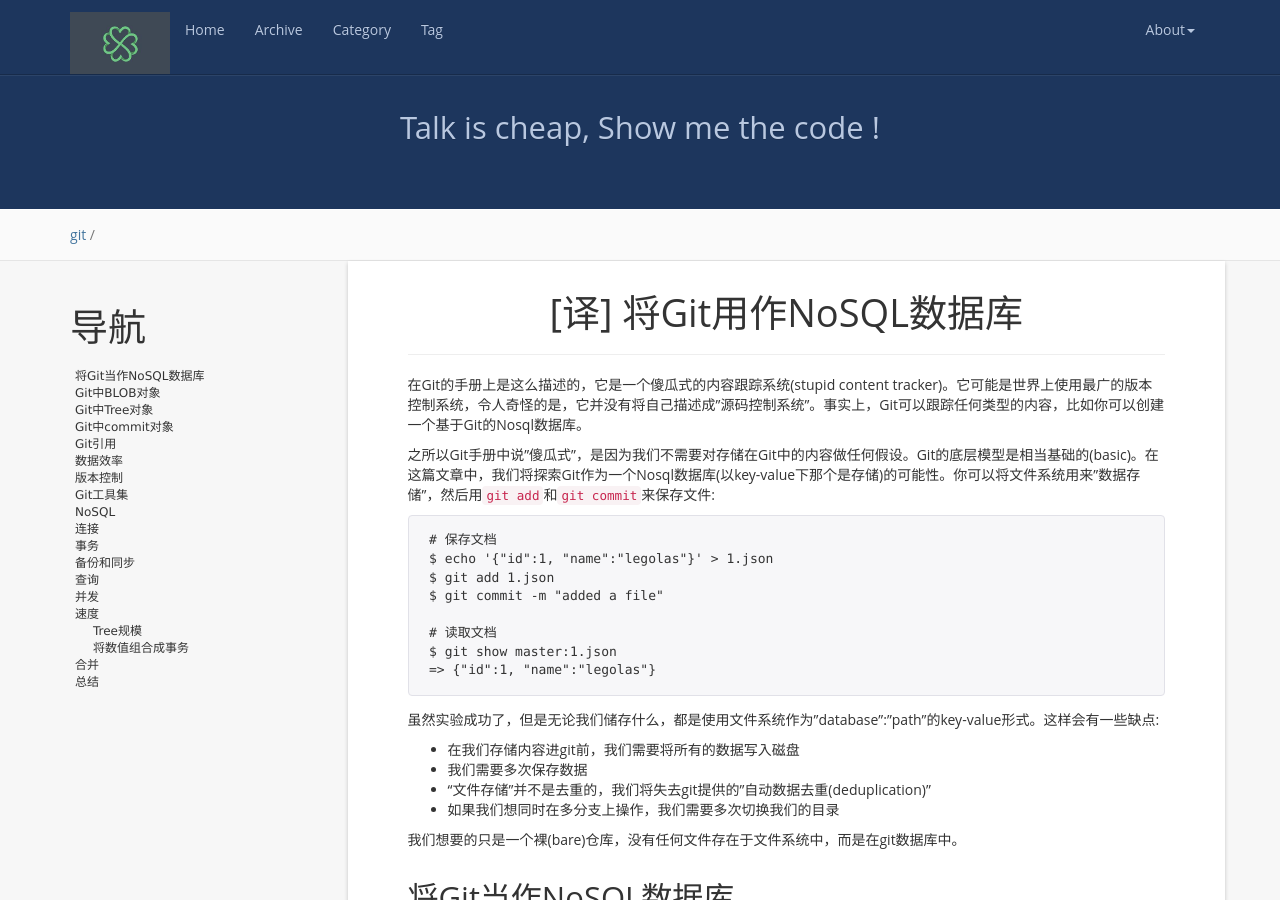
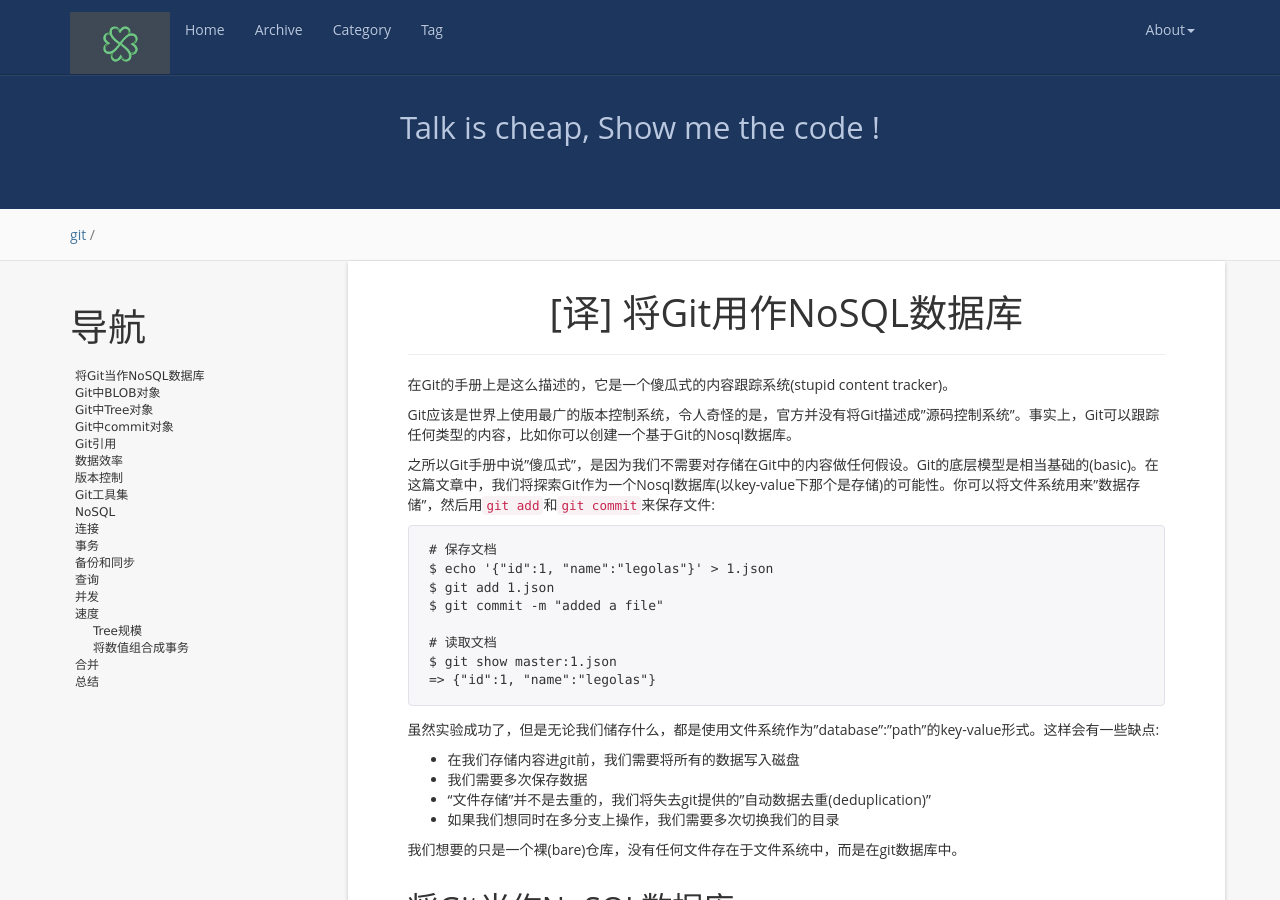
Before and after one commit to legolasNg/legolasNg.github.io, a Jekyll site: the page built from _posts/2016-10-16-git-as-a-nosql-database.md, in a window 1280 px wide and 900 px high. Built offline with Jekyll 4.4.1, drawn with Linux system fonts in a browser that asks for light colours; nearby versions of some CDN libraries; comment, search, counter and statistics services are not loaded.

Commit message:
[modify]

```diff
--- a/_posts/2016-10-16-git-as-a-nosql-database.md
+++ b/_posts/2016-10-16-git-as-a-nosql-database.md
@@ -6,7 +6,9 @@ category:   git
 tags:       ["git", "Nosql"]
 ---
 
-在Git的手册上是这么描述的，它是一个傻瓜式的内容跟踪系统(stupid content tracker)。它可能是世界上使用最广的版本控制系统，令人奇怪的是，它并没有将自己描述成"源码控制系统"。事实上，Git可以跟踪任何类型的内容，比如你可以创建一个基于Git的Nosql数据库。
+在Git的手册上是这么描述的，它是一个傻瓜式的内容跟踪系统(stupid content tracker)。
+
+Git应该是世界上使用最广的版本控制系统，令人奇怪的是，官方并没有将Git描述成"源码控制系统"。事实上，Git可以跟踪任何类型的内容，比如你可以创建一个基于Git的Nosql数据库。
 
 之所以Git手册中说"傻瓜式"，是因为我们不需要对存储在Git中的内容做任何假设。Git的底层模型是相当基础的(basic)。在这篇文章中，我们将探索Git作为一个Nosql数据库(以key-value下那个是存储)的可能性。你可以将文件系统用来"数据存储"，然后用`git add`和`git commit`来保存文件:
 
```
Also changed, not shown: _posts/2016-10-22-using-sudo-with-an-alias.md (+3 -1 lines).
